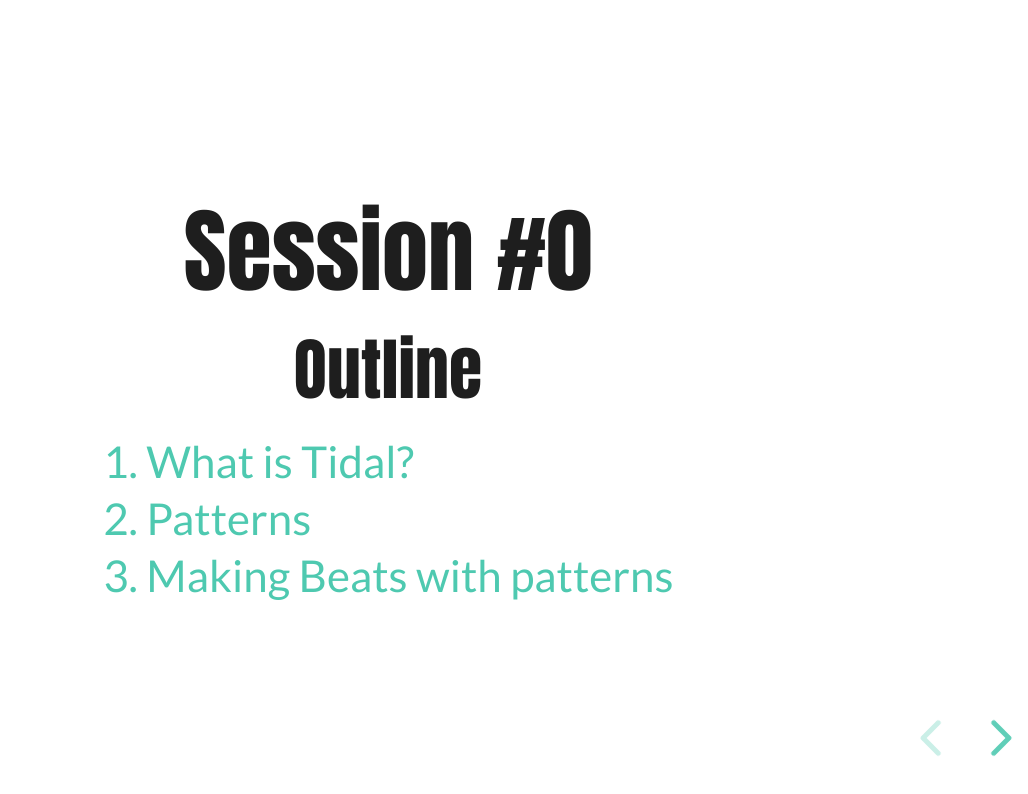
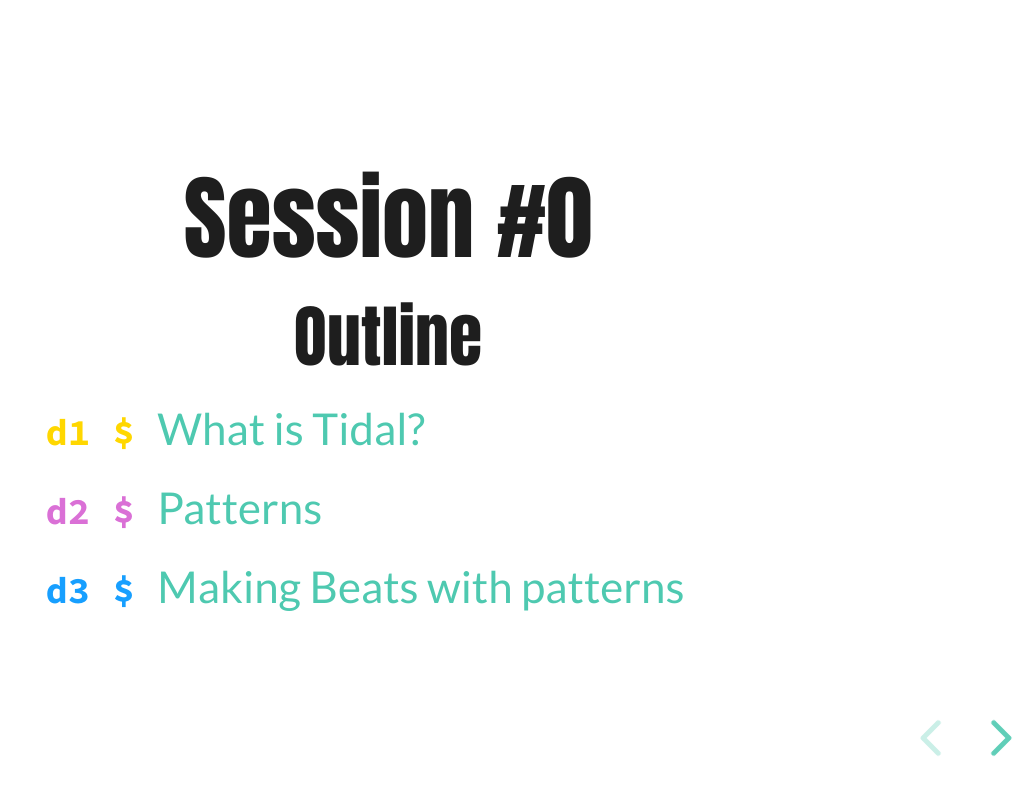
Before and after one commit to grddavies/livecoding-slides, a website: page index.html in a window 1280 px wide. Both pictures are taken after a click on the button "next slide". Shown: the whole page, without its empty margins (252-1280 px from the left). Drawn offline with Linux system fonts and the light colour scheme; a web font is replaced by a local one.

Commit message:
:juggling_person: Add patternList class

```diff
--- a/css/theme/source/codeish.scss
+++ b/css/theme/source/codeish.scss
@@ -44,6 +44,30 @@
     font-weight: bold;
     font-size: 0.85em;
     content: "<*>";
+  }
+
+  @for $i from 1 through length($liColours) {
+    li:nth-child(#{length($liColours)}n + #{$i})::marker {
+      color: nth($liColours, $i);
+    }
+  }
+}
+
+ol.patternList {
+  counter-reset: d;
+
+  li {
+    list-style: none;
+    margin-left: 0.5em;
+    padding-bottom: 0.5em;
+    counter-increment: d;
+  }
+
+  li::marker {
+    font-family: Hasklig;
+    font-weight: bold;
+    font-size: 0.85em;
+    content: "d" counter(d) " $ ";
   }
 
   @for $i from 1 through length($liColours) {
--- a/index.html
+++ b/index.html
@@ -23,12 +23,12 @@
         <section id="outline">
           <h2>Session #0</h2>
           <h3>Outline</h3>
-          <ol>
-            <a href="#/what-is-tidal"><li>What is Tidal?</li></a>
-            <a href="#/patterns"><li>Patterns</li></a>
-            <a href="#/beats-with-patterns"
-              ><li>Making Beats with patterns</li></a
-            >
+          <ol class="patternList">
+            <li><a href="#/what-is-tidal">What is Tidal?</a></li>
+            <li><a href="#/patterns">Patterns</a></li>
+            <li>
+              <a href="#/beats-with-patterns">Making Beats with patterns</a>
+            </li>
           </ol>
           <!-- end section 'outline' -->
         </section>
@@ -289,8 +289,8 @@
               patterns, but order does influence the output:
             </p>
             <p>
-              Notice how we combine the patterns with a `+` rather
-              than a `#` this time
+              Notice how we combine the patterns with a `+` rather than a `#`
+              this time
             </p>
             <p>More on this later...</p>
           </section>
```
Also changed, not shown: dist/theme/codeish.css.
